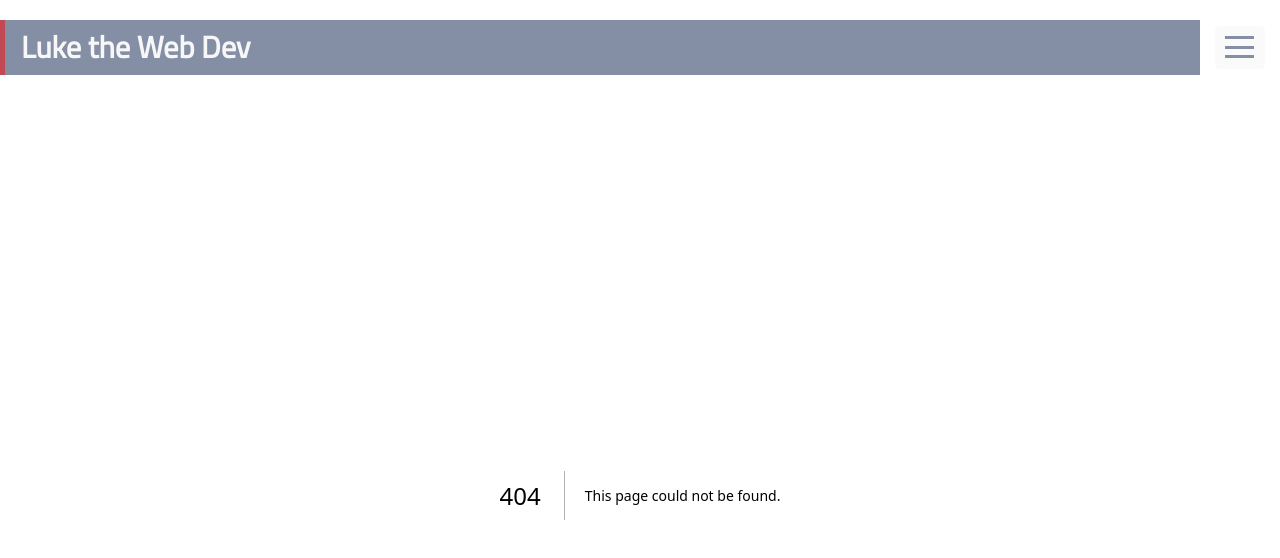
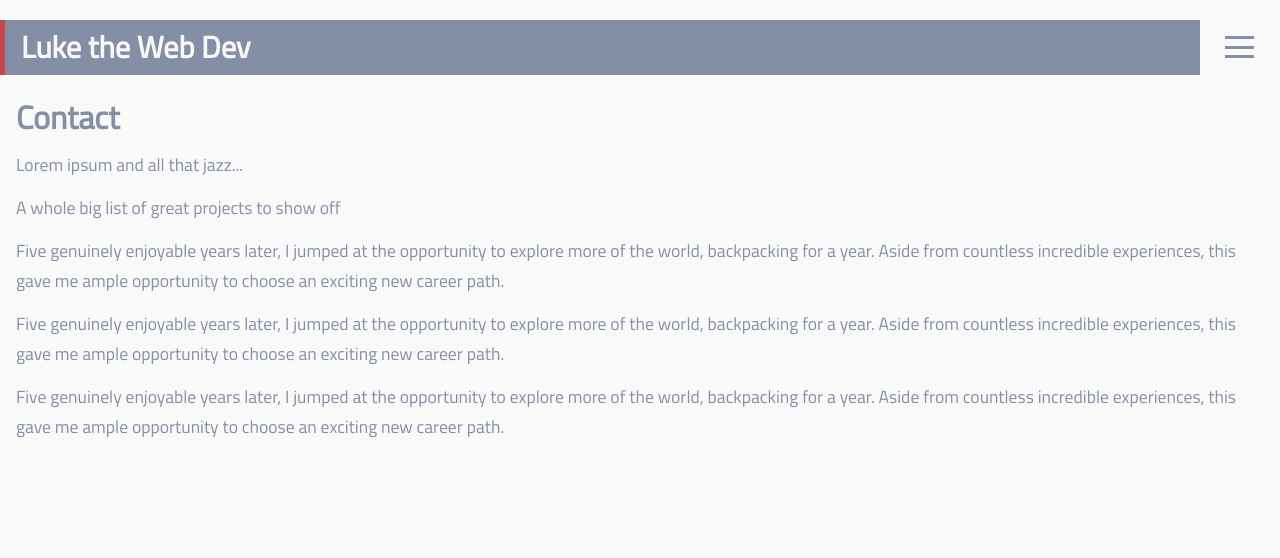
Before and after one commit to LukeTwomey/LukeTheWebDev, a Next.js app: page /contact in a window 1280 px wide. Before the commit this address had no page. Shown: the top 558 px of the page. Built offline with nearby package versions, Linux system fonts and the light colour scheme; a web font is replaced by a local one.

Commit message:
Add Contact page

```diff
--- /dev/null
+++ b/pages/contact.js
@@ -0,0 +1,44 @@
+import React from "react";
+import Head from "next/head";
+
+export const Contact = () => {
+  return (
+    <div>
+      <Head>
+        <meta charset="utf-8" />
+        <meta name="author" content="Luke Twomey" />
+        <meta name="viewport" content="width=device-width, initial-scale=1" />
+        <title>Contact</title>
+        <meta
+          name="description"
+          content="Content page description here..."
+        ></meta>
+      </Head>
+      <main>
+        <h1>Contact</h1>
+        <p>Lorem ipsum and all that jazz...</p>
+        <p>A whole big list of great projects to show off</p>
+        <p>
+          Five genuinely enjoyable years later, I jumped at the opportunity to
+          explore more of the world, backpacking for a year. Aside from
+          countless incredible experiences, this gave me ample opportunity to
+          choose an exciting new career path.
+        </p>
+        <p>
+          Five genuinely enjoyable years later, I jumped at the opportunity to
+          explore more of the world, backpacking for a year. Aside from
+          countless incredible experiences, this gave me ample opportunity to
+          choose an exciting new career path.
+        </p>
+        <p>
+          Five genuinely enjoyable years later, I jumped at the opportunity to
+          explore more of the world, backpacking for a year. Aside from
+          countless incredible experiences, this gave me ample opportunity to
+          choose an exciting new career path.
+        </p>
+      </main>
+    </div>
+  );
+};
+
+export default Contact;
```
